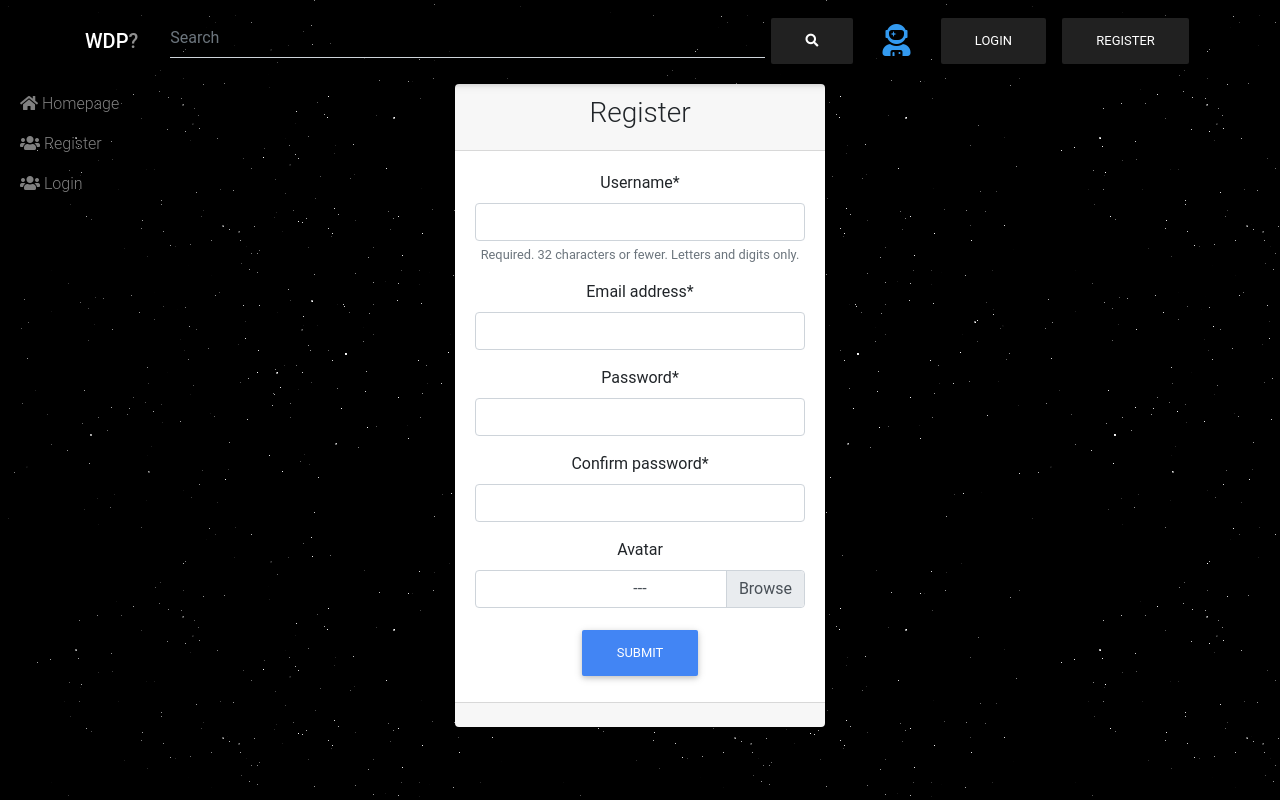
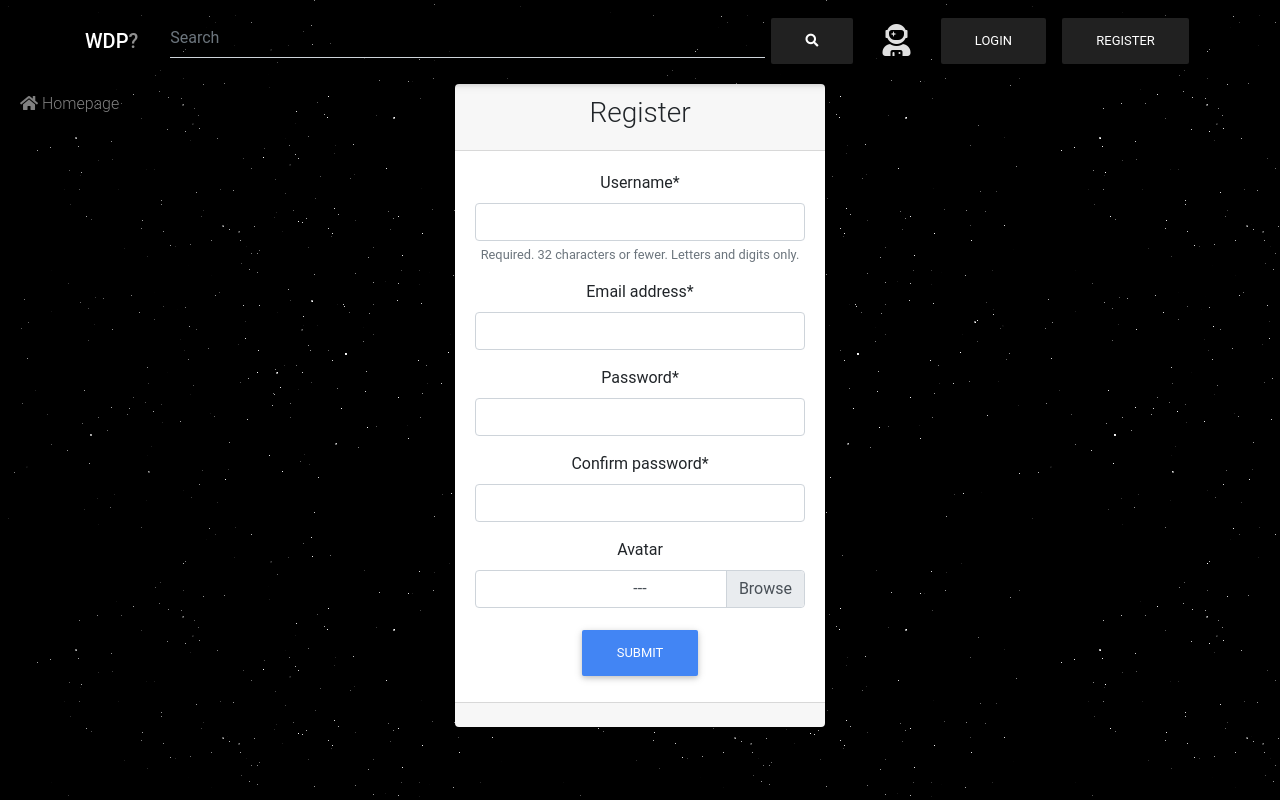
Before and after one commit to 09ubberboy90/WadThePlanet, a Django app: page /register/ in a window 1280 px wide. Run offline with Django 3.2, Linux system fonts and the light colour scheme; some libraries are stand-ins or nearby versions.

Commit message:
Fixed broken homepage register/login/logout button layout

```diff
--- a/templates/planet/header.html
+++ b/templates/planet/header.html
@@ -25,30 +25,30 @@
             <ul class="navbar-nav nav-flex-icons ">
                 {% if user.is_authenticated %}
                     {% if user.avatar %}
-                <li class="nav-item my-1 pt-1 align-self-center" >
+                        <li class="nav-item my-1 pt-1 align-self-center">
                             <a href="{% url 'view_user' user.username %}">
                                 <img src="{{ user.avatar.url }}" class="img-fluid" width="45">
                             </a>
                         </li>
                     {% else %}
                         <li class="nav-item">
+                            <a href="{% url 'view_user' user.username %}">
                                 <i class="fas fa-user-astronaut fa-2x mx-4 my-2 pt-1" id="astronaut"></i>
-                    <a href="{% url 'register' %}" class="btn btn-dark" role="button">Register</a>
+                            </a>
                         </li>
                     {% endif %}
+
                     <li class="nav-item">
                         <a href="{% url 'logout' %}" class="btn btn-dark" role="button">Logout</a>
                     </li>
-
                 {% else %}
                     <li class="nav-item">
-                    <i class="fas fa-user-astronaut fa-2x mx-4 my-2 pt-1" id="astronaut"></i>
+                        <i class="fas fa-user-astronaut fa-2x mx-4 my-2 pt-1 text-light" id="astronaut"></i>
                     </li>
                     <li class="nav-item">
                         <a href="{% url 'login' %}" class="btn btn-dark" role="button">Login</a>
                         <a href="{% url 'register' %}" class="btn btn-dark" role="button">Register</a>
                     </li>
-
                 {% endif %}
             </ul>
         </div>
--- a/templates/planet/navbar.html
+++ b/templates/planet/navbar.html
@@ -6,18 +6,6 @@
                     <i class="fa fa-home" aria-hidden="true"></i> Homepage
                 </a>
             </li>
-            {% if not user.is_authenticated %}
-            <li class="nav-item">
-                <a class="nav-link" href="{% url 'register' %}">
-                    <i class="fa fa-users" aria-hidden="true"></i> Register
-                </a>
-            </li>
-            <li class="nav-item">
-                <a class="nav-link" href="{% url 'login' %}">
-                    <i class="fa fa-users" aria-hidden="true"></i> Login
-                </a>
-            </li>
-            {% endif %}
         </ul>
     </div>
 </nav>
```
Lines whose indentation alone changed are shown as unchanged.
